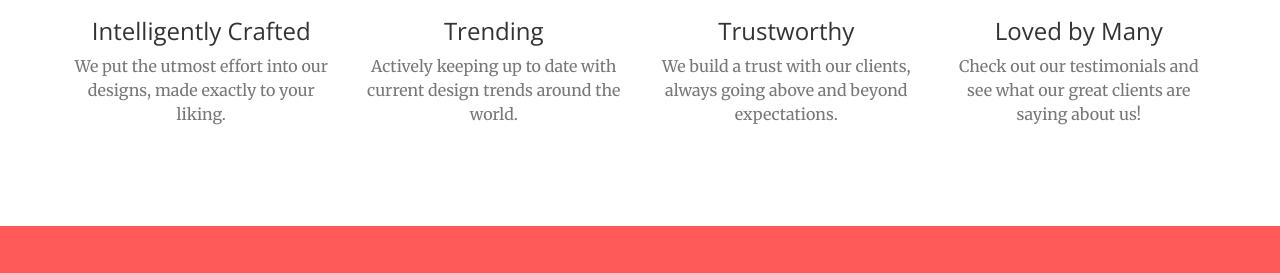
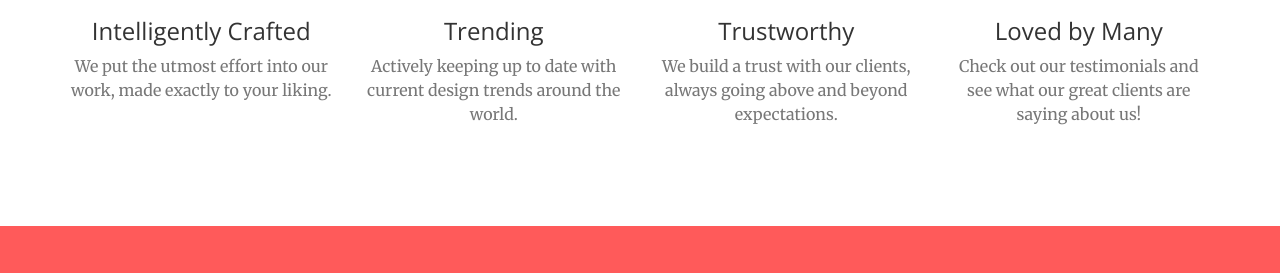
Before and after one commit to jeremiahh1198/jharveydesigns, a Jekyll site: the page built from index.html, in a window 1280 px wide and 900 px high, scrolled down 1001 px. Shown: the part 204-477 px from the top of the window. Built offline with Jekyll 4.4.1, drawn with Linux system fonts in a browser that asks for light colours; nearby versions of some CDN libraries.

Commit message:
Update services.html

```diff
--- a/_includes/services.html
+++ b/_includes/services.html
@@ -13,7 +13,7 @@
                 <div class="service-box">
                     <i class="fa fa-4x fa-star wow bounceIn text-primary"></i>
                     <h3>Intelligently Crafted</h3>
-                    <p class="text-muted">We put the utmost effort into our designs, made exactly to your liking.</p>
+                    <p class="text-muted">We put the utmost effort into our work, made exactly to your liking.</p>
                 </div>
             </div>
             <div class="col-lg-3 col-md-6 text-center">
```
